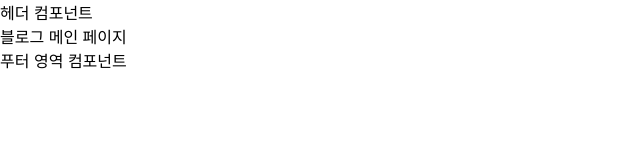
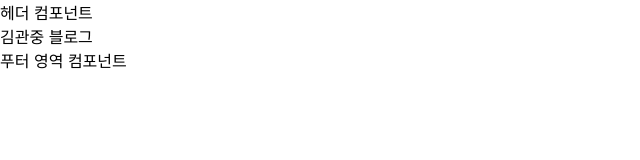
Before and after one commit to gonnajoong/react-my-blog, a React (Create React App) app: page / in a window 1280 px wide. Shown: the top 160 px of the page, without its empty margins (0-640 px from the left). Built offline with nearby package versions, Linux system fonts and the light colour scheme.

Commit message:
블로그 메인 문구 수정

```diff
--- a/src/pages/MainPage.js
+++ b/src/pages/MainPage.js
@@ -15,7 +15,7 @@ class MainPage extends Component {
         return (
             <Fragment>
                 <article id="gjMainPageWrap">
-                    블로그 메인 페이지
+                    김관중 블로그
                 </article>
             </Fragment>
         );
```
Also changed, not shown: 1 other file (tests, documents, lock files or other folders).
